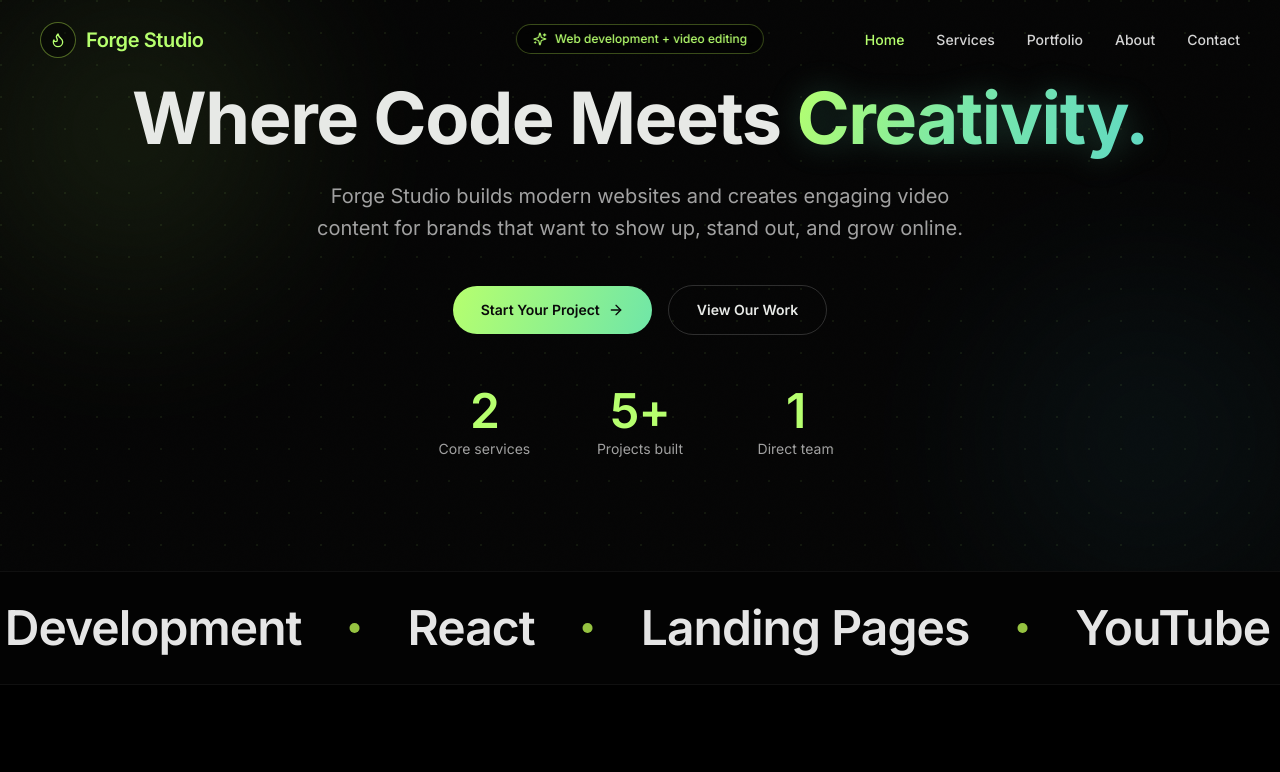
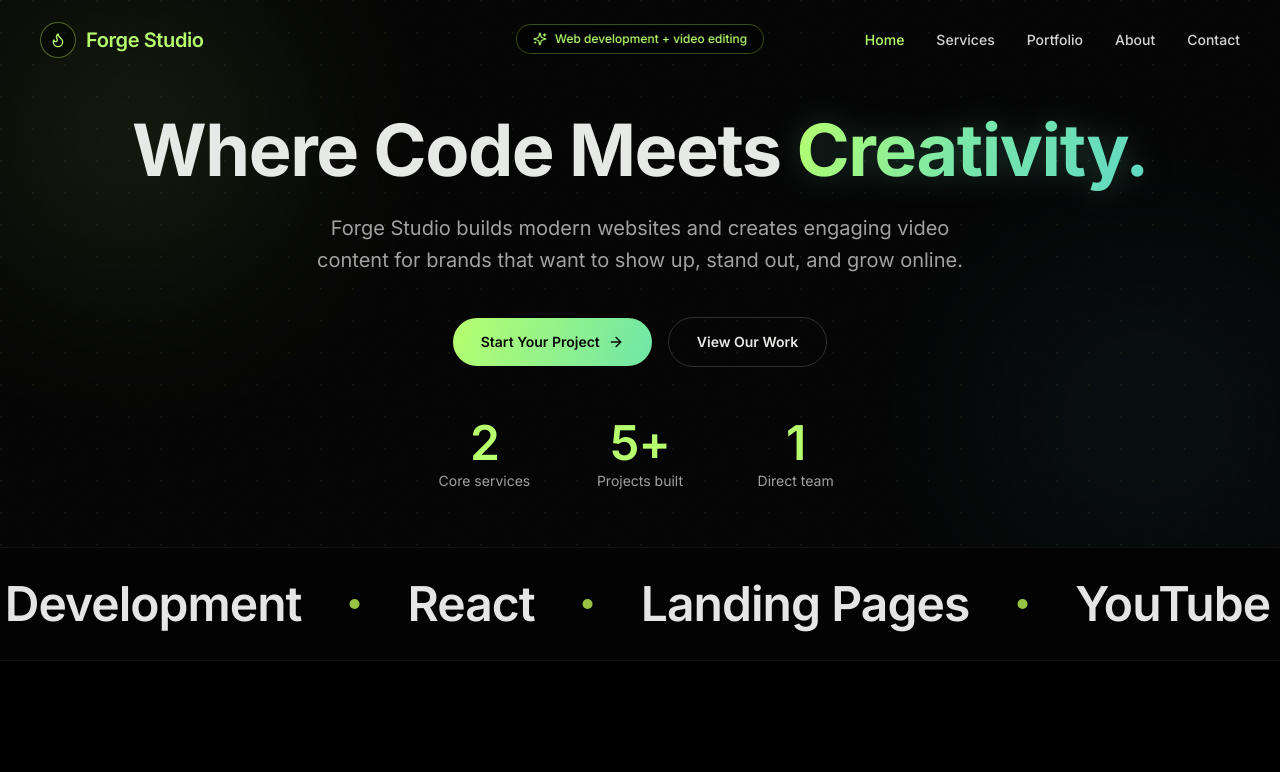
Before and after one commit to mirzahasnain-git/forge-studio-website, a React (Vite) app: page / in a window 1280 px wide. Shown: the top 772 px of the page. Built offline with nearby package versions, Linux system fonts and the light colour scheme.

Commit message:
Balance hero spacing around navbar and stats

```diff
--- a/src/components/Hero.jsx
+++ b/src/components/Hero.jsx
@@ -22,7 +22,7 @@ const Hero = () => {
       <div className="pointer-events-none absolute -top-32 -left-32 w-[520px] h-[520px] rounded-full blur-3xl opacity-30" style={{ background: "radial-gradient(circle, rgba(182,255,110,0.35) 0%, transparent 70%)" }} />
       <div className="pointer-events-none absolute -bottom-32 -right-32 w-[520px] h-[520px] rounded-full blur-3xl opacity-20" style={{ background: "radial-gradient(circle, rgba(77,199,230,0.35) 0%, transparent 70%)" }} />
 
-      <div className="relative max-w-7xl mx-auto px-6 md:px-10 pt-8 pb-24 md:pt-12 md:pb-28">
+      <div className="relative max-w-7xl mx-auto px-6 md:px-10 pt-20 pb-12 md:pt-20 md:pb-14">
         <div className="flex flex-col items-center text-center">
           <motion.h1
             initial={{ opacity: 0, y: 24 }}
```
